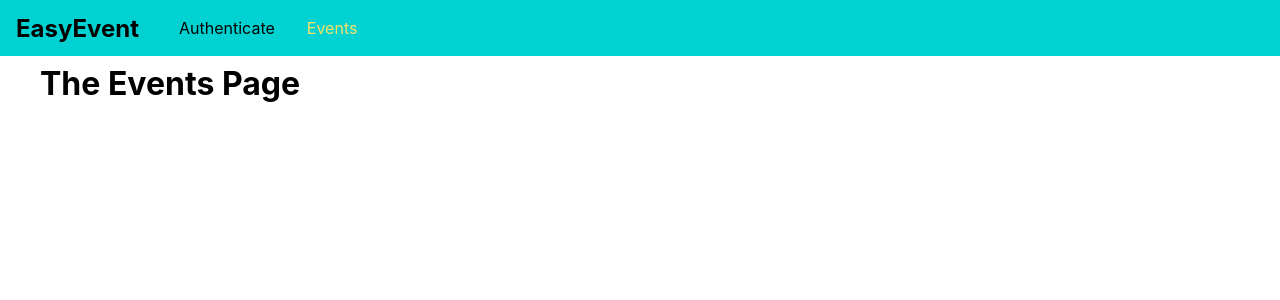
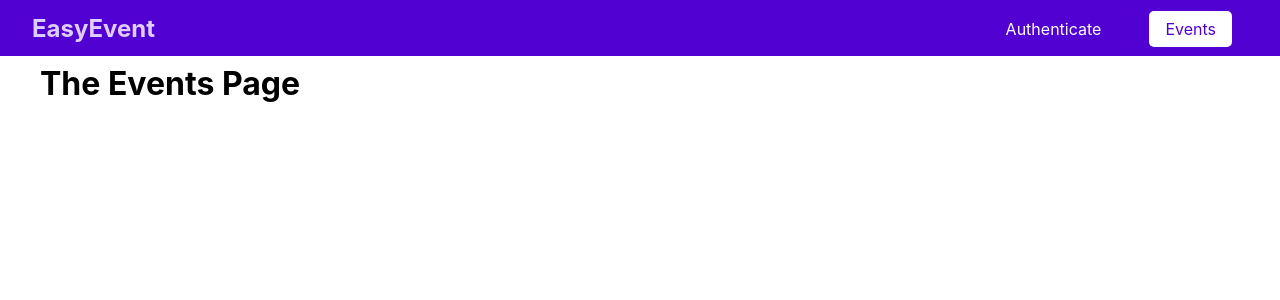
Before and after one commit to hyuko21/graphql-event-booking, a React (Create React App) app in the folder frontend/: page /events in a window 1280 px wide. Shown: the top 300 px of the page. Built offline with nearby package versions, Linux system fonts and the light colour scheme.

Commit message:
update css from navbar

```diff
--- a/frontend/src/components/Navigation/styles.css
+++ b/frontend/src/components/Navigation/styles.css
@@ -4,15 +4,18 @@
   top: 0;
   width: 100vw;
   height: 3.5rem;
-  background: #01d1d1;
-  padding: 0 1rem;
+  background: #5101d1;
+  padding: 0 2rem;
   display: flex;
   align-items: center;
+  justify-content: space-between;
+  box-sizing: border-box;
 }
 
 .main-navigation__logo h1 {
   margin: 0;
   font-size: 1.5rem;
+  color: #dfcdfc;
 }
 
 .main-navigation__items {
@@ -24,19 +27,32 @@
   list-style: none;
   margin: 0;
   padding: 0;
+  align-items: center;
 }
 
 .main-navigation__items li {
   margin: 0 1rem;
 }
 
-.main-navigation__items a {
+.main-navigation__items a,
+.main-navigation__items button {
   text-decoration: none;
-  color: #000;
+  color: #fff;
+  padding: 0.5rem 1rem;
+  border: none;
+  font: inherit;
+  background: transparent;
+  cursor: pointer;
+  vertical-align: middle;
+  margin: 0;
 }
 
 .main-navigation__items a:hover,
 .main-navigation__items a:active,
-.main-navigation__items a.active {
-  color: #f8e264;
+.main-navigation__items a.active,
+.main-navigation__items button:hover,
+.main-navigation__items button:active {
+  background: #fff;
+  color: #5101d1;
+  border-radius: 5px;
 }
```
